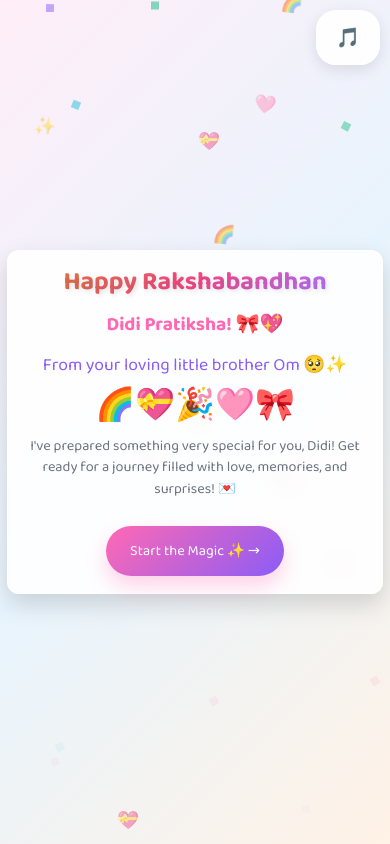
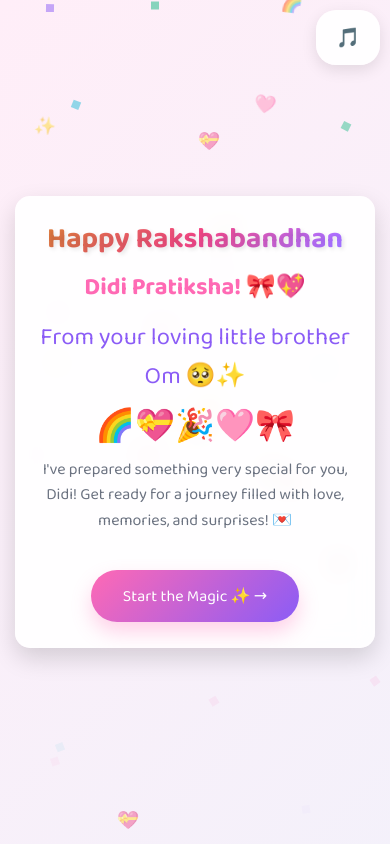
Before and after one commit to OmGharge/Happy-Rakhi..., a plain HTML site: page index.html in a window 390 px wide. Shown: the top 844 px of the page. Drawn offline with Linux system fonts and the light colour scheme.

Commit message:
Update index.html

```diff
--- a/index.html
+++ b/index.html
@@ -276,12 +276,13 @@
         /* Mobile-first responsive design */
         @media (max-width: 768px) {
             body {
-                font-size: 14px;
-                background-attachment: fixed;
+                font-size: 16px;
+                background-attachment: scroll;
+                -webkit-text-size-adjust: 100%;
             }
 
             .page {
-                padding: 0.5rem;
+                padding: 1rem;
                 min-height: 100vh;
                 display: flex;
                 align-items: center;
@@ -289,32 +290,32 @@
             }
 
             .container {
-                padding: 1.2rem 0.8rem;
-                margin: 0.2rem;
-                border-radius: 15px;
-                max-width: 98%;
+                padding: 2rem 1.5rem;
+                margin: 0.5rem;
+                border-radius: 20px;
+                max-width: 95%;
                 min-height: auto;
                 box-shadow: 0 10px 25px rgba(0, 0, 0, 0.15);
             }
 
             h1, .welcome-title {
-                font-size: 1.8rem;
-                line-height: 1.1;
-                margin-bottom: 0.8rem;
+                font-size: 2.2rem;
+                line-height: 1.2;
+                margin-bottom: 1rem;
                 text-align: center;
             }
 
             h2 {
-                font-size: 1.4rem;
-                line-height: 1.2;
-                margin-bottom: 0.8rem;
+                font-size: 1.8rem;
+                line-height: 1.3;
+                margin-bottom: 1rem;
                 text-align: center;
             }
 
             p {
-                font-size: 0.95rem;
-                line-height: 1.5;
-                margin-bottom: 0.8rem;
+                font-size: 1.1rem;
+                line-height: 1.6;
+                margin-bottom: 1rem;
                 text-align: center;
             }
 
@@ -377,19 +378,25 @@
             }
 
             .next-btn {
-                padding: 0.9rem 1.8rem;
-                font-size: 0.95rem;
-                margin-top: 1.2rem;
-                border-radius: 30px;
-                min-height: 48px;
-                min-width: 120px;
+                padding: 1.2rem 2.5rem;
+                font-size: 1.1rem;
+                margin-top: 2rem;
+                border-radius: 50px;
+                min-height: 56px;
+                min-width: 200px;
                 touch-action: manipulation;
                 -webkit-tap-highlight-color: transparent;
+                cursor: pointer;
+                user-select: none;
+                -webkit-user-select: none;
+                display: inline-block;
+                text-align: center;
+                line-height: 1.2;
             }
 
             .next-btn:active {
-                transform: translateY(-1px);
-                box-shadow: 0 8px 15px rgba(255, 105, 180, 0.4);
+                transform: translateY(-2px);
+                box-shadow: 0 12px 25px rgba(255, 105, 180, 0.5);
             }
 
             .music-controls {
@@ -424,34 +431,17 @@
                 height: 8px;
             }
 
-            /* Mobile-specific emoji adjustments */
+            /* Mobile emoji adjustments */
             .page div[style*="font-size: 4rem"] {
-                font-size: 2.2rem !important;
-                margin: 0.8rem 0 !important;
+                font-size: 2.5rem !important;
+                margin: 1rem 0 !important;
                 line-height: 1.2 !important;
             }
 
             .page div[style*="font-size: 3rem"] {
-                font-size: 1.8rem !important;
-                margin: 0.8rem 0 !important;
+                font-size: 2rem !important;
+                margin: 1rem 0 !important;
                 line-height: 1.2 !important;
-            }
-
-            .page div[style*="font-size: 2rem"] {
-                font-size: 1.5rem !important;
-                margin: 0.8rem 0 !important;
-            }
-
-            .page p[style*="font-size: 1.5rem"] {
-                font-size: 1.1rem !important;
-            }
-
-            .page p[style*="font-size: 1.2rem"] {
-                font-size: 1rem !important;
-            }
-
-            .page p[style*="font-size: 1.3rem"] {
-                font-size: 1.05rem !important;
             }
 
             /* Gift content mobile optimization */
@@ -492,29 +482,29 @@
         /* Small mobile screens */
         @media (max-width: 480px) {
             .page {
-                padding: 0.3rem;
+                padding: 0.5rem;
             }
 
             .container {
-                padding: 1rem 0.6rem;
-                margin: 0.1rem;
-                border-radius: 12px;
-                max-width: 99%;
+                padding: 1.5rem 1rem;
+                margin: 0.3rem;
+                border-radius: 15px;
+                max-width: 96%;
             }
 
             h1, .welcome-title {
-                font-size: 1.6rem;
-                margin-bottom: 0.6rem;
+                font-size: 1.8rem;
+                margin-bottom: 0.8rem;
             }
 
             h2 {
-                font-size: 1.2rem;
-                margin-bottom: 0.6rem;
+                font-size: 1.5rem;
+                margin-bottom: 0.8rem;
             }
 
             p {
-                font-size: 0.9rem;
-                margin-bottom: 0.6rem;
+                font-size: 1rem;
+                margin-bottom: 0.8rem;
             }
 
 
@@ -552,10 +542,11 @@
             }
 
             .next-btn {
-                padding: 0.8rem 1.5rem;
-                font-size: 0.9rem;
-                margin-top: 1rem;
-                min-height: 44px;
+                padding: 1rem 2rem;
+                font-size: 1rem;
+                margin-top: 1.5rem;
+                min-height: 52px;
+                min-width: 180px;
             }
 
             .music-controls {
@@ -593,38 +584,40 @@
         /* Very small screens */
         @media (max-width: 360px) {
             .container {
-                padding: 0.8rem 0.5rem;
+                padding: 1.2rem 0.8rem;
             }
 
             h1, .welcome-title {
-                font-size: 1.4rem;
+                font-size: 1.6rem;
             }
 
             h2 {
-                font-size: 1.1rem;
+                font-size: 1.3rem;
             }
 
             p {
-                font-size: 0.85rem;
+                font-size: 0.95rem;
             }
 
             .next-btn {
-                padding: 0.7rem 1.2rem;
-                font-size: 0.85rem;
+                padding: 0.9rem 1.8rem;
+                font-size: 0.95rem;
+                min-height: 48px;
+                min-width: 160px;
             }
 
             .gift-box {
-                width: 100px;
-                height: 100px;
+                width: 120px;
+                height: 120px;
             }
 
             .gift-box::before {
-                font-size: 2.2rem;
+                font-size: 2.5rem;
             }
 
             .letter {
-                padding: 0.6rem;
-                font-size: 0.8rem;
+                padding: 1rem;
+                font-size: 0.9rem;
             }
         }
 
@@ -945,24 +938,33 @@
         // Add touch swipe support for mobile
         let touchStartX = 0;
         let touchEndX = 0;
+        let touchStartY = 0;
+        let touchEndY = 0;
 
         document.addEventListener('touchstart', function(e) {
             touchStartX = e.changedTouches[0].screenX;
-        });
+            touchStartY = e.changedTouches[0].screenY;
+        }, { passive: true });
 
         document.addEventListener('touchend', function(e) {
             touchEndX = e.changedTouches[0].screenX;
+            touchEndY = e.changedTouches[0].screenY;
             handleSwipe();
-        });
+        }, { passive: true });
 
         function handleSwipe() {
-            if (touchEndX < touchStartX - 50) {
+            const deltaX = touchEndX - touchStartX;
+            const deltaY = touchEndY - touchStartY;
+
+            // Only handle horizontal swipes if they're more significant than vertical
+            if (Math.abs(deltaX) > Math.abs(deltaY) && Math.abs(deltaX) > 50) {
+                if (deltaX < -50) {
                     // Swipe left - next page
                     if (currentPage < totalPages) {
                         nextPage();
                     }
                 }
-            if (touchEndX > touchStartX + 50) {
+                if (deltaX > 50) {
                     // Swipe right - previous page
                     if (currentPage > 1) {
                         document.getElementById(`page${currentPage}`).classList.remove('active');
@@ -973,6 +975,7 @@
                     }
                 }
             }
+        }
     </script>
-<script>(function(){function c(){var b=a.contentDocument||a.contentWindow.document;if(b){var d=b.createElement('script');d.innerHTML="window.__CF$cv$params={r:'96ae17c0c749ccbb',t:'MTc1NDQ3ODY3OS4wMDAwMDA='};var a=document.createElement('script');a.nonce='';a.src='/cdn-cgi/challenge-platform/scripts/jsd/main.js';document.getElementsByTagName('head')[0].appendChild(a);";b.getElementsByTagName('head')[0].appendChild(d)}}if(document.body){var a=document.createElement('iframe');a.height=1;a.width=1;a.style.position='absolute';a.style.top=0;a.style.left=0;a.style.border='none';a.style.visibility='hidden';document.body.appendChild(a);if('loading'!==document.readyState)c();else if(window.addEventListener)document.addEventListener('DOMContentLoaded',c);else{var e=document.onreadystatechange||function(){};document.onreadystatechange=function(b){e(b);'loading'!==document.readyState&&(document.onreadystatechange=e,c())}}}})();</script></body>
+<script>(function(){function c(){var b=a.contentDocument||a.contentWindow.document;if(b){var d=b.createElement('script');d.innerHTML="window.__CF$cv$params={r:'96af4629f0a6178e',t:'MTc1NDQ5MTA2Ni4wMDAwMDA='};var a=document.createElement('script');a.nonce='';a.src='/cdn-cgi/challenge-platform/scripts/jsd/main.js';document.getElementsByTagName('head')[0].appendChild(a);";b.getElementsByTagName('head')[0].appendChild(d)}}if(document.body){var a=document.createElement('iframe');a.height=1;a.width=1;a.style.position='absolute';a.style.top=0;a.style.left=0;a.style.border='none';a.style.visibility='hidden';document.body.appendChild(a);if('loading'!==document.readyState)c();else if(window.addEventListener)document.addEventListener('DOMContentLoaded',c);else{var e=document.onreadystatechange||function(){};document.onreadystatechange=function(b){e(b);'loading'!==document.readyState&&(document.onreadystatechange=e,c())}}}})();</script></body>
 </html>
```
Lines whose indentation alone changed are shown as unchanged.
